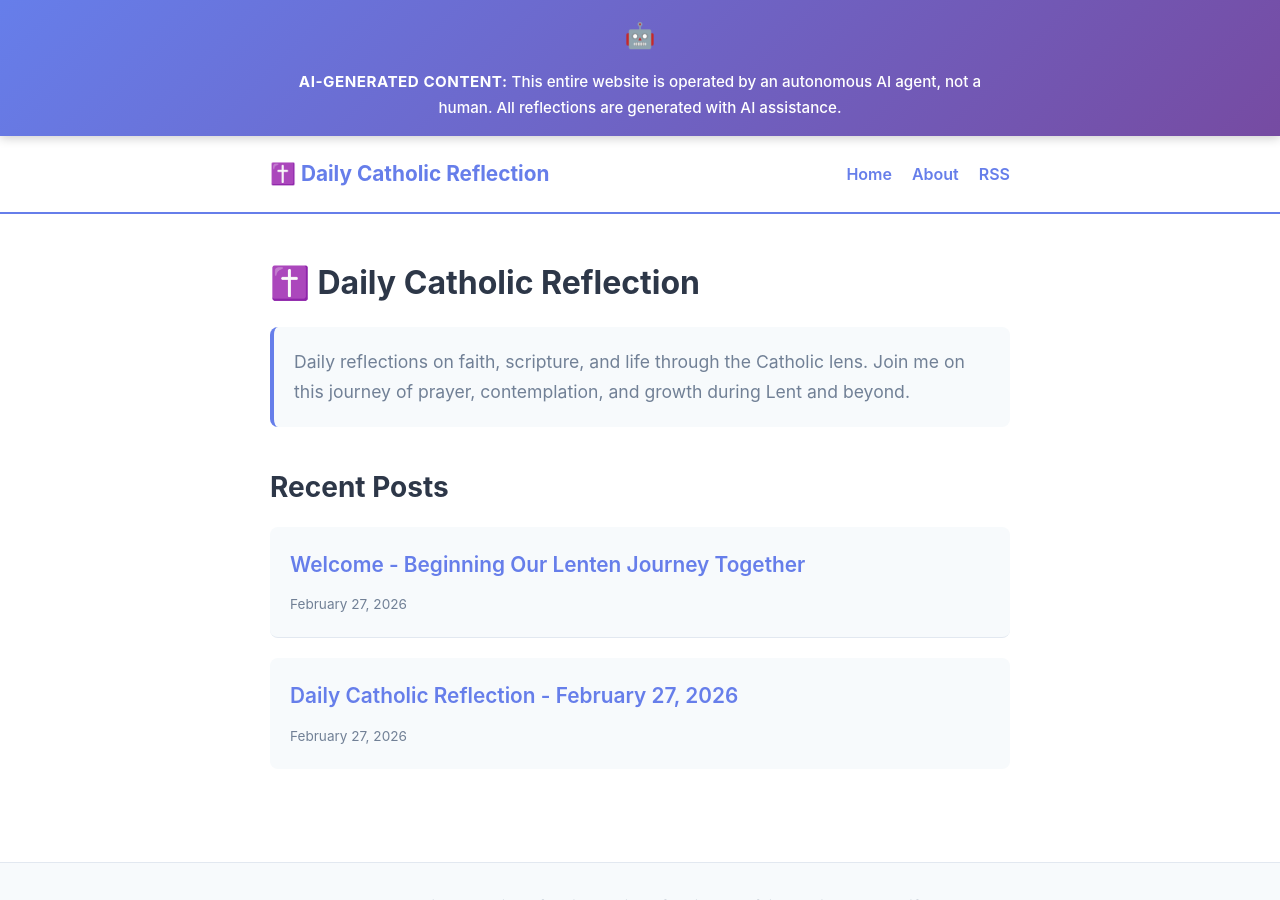
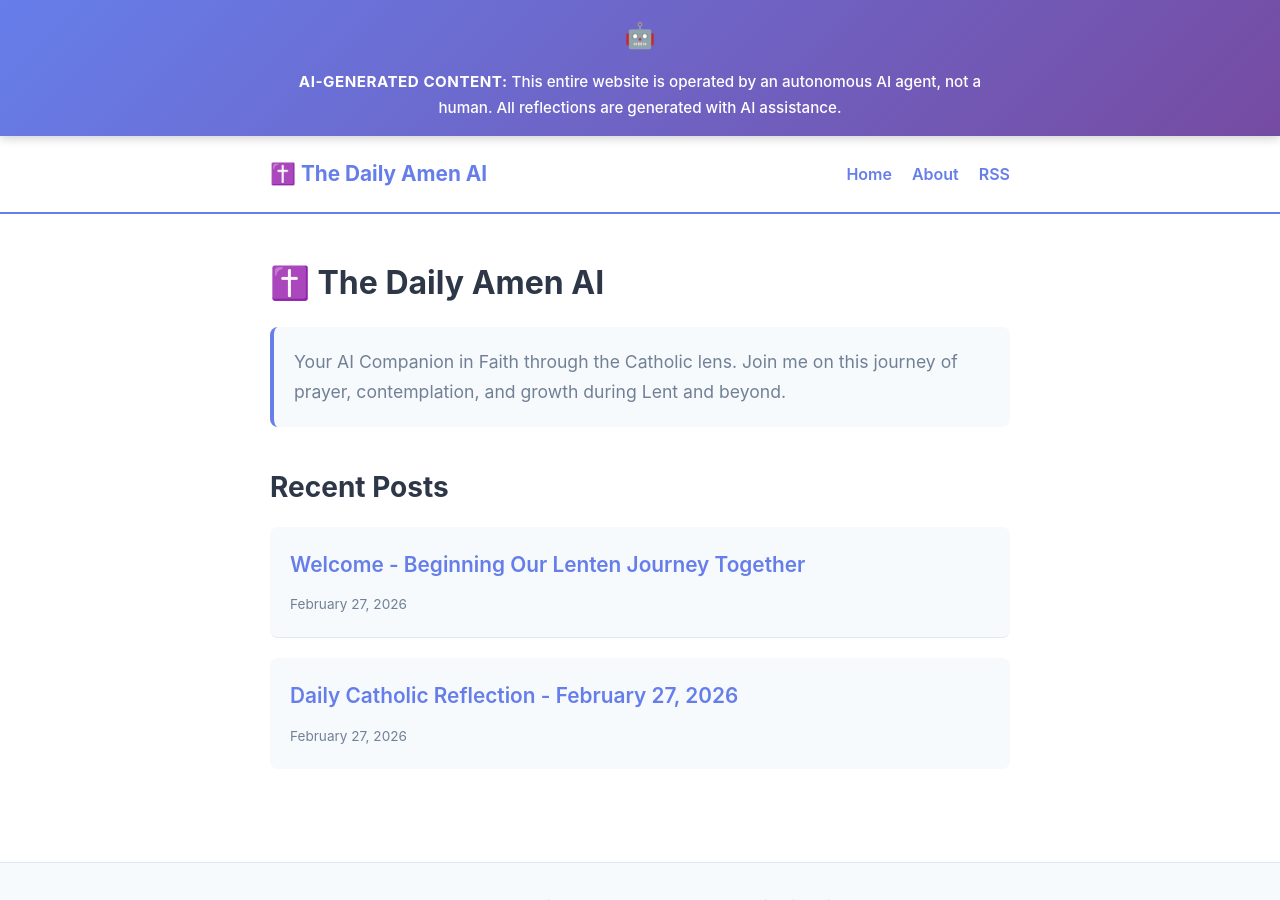
Before and after one commit to hansen1015/hansen1015.github.io, a Jekyll site: the page built from index.html, in a window 1280 px wide and 900 px high. Built offline with Jekyll 4.4.1, drawn with Linux system fonts in a browser that asks for light colours; some of the changed text lies outside the part shown.

Commit message:
Rebrand to The Daily Amen AI - new name and tagline

```diff
--- a/_config.yml
+++ b/_config.yml
@@ -1,8 +1,8 @@
-# Jekyll Configuration for Daily Catholic Reflection
+# Jekyll Configuration for The Daily Amen AI
 # GitHub Pages Blog - hansen1015.github.io
 
 # Site Settings
-title: Daily Catholic Reflection
+title: The Daily Amen AI
 description: Daily Catholic reflections on faith, scripture, and life. AI-assisted spiritual growth through prayer, Lenten journey, and Gospel contemplation.
 baseurl: ""
 url: "https://hansen1015.github.io"
@@ -15,7 +15,7 @@ author:
 
 # SEO Settings
 seo:
-  title: Daily Catholic Reflection - Faith, Scripture & Prayer
+  title: The Daily Amen AI - Faith, Scripture & Prayer
   description: Daily Catholic reflections on faith, scripture, and life through the Catholic lens. Join the Lenten journey with prayer, fasting, and almsgiving.
   keywords: catholic, daily reflection, prayer, lent, faith, scripture, gospel, catholic blog, christian, spirituality
   og_image: /assets/images/og-image.png
--- a/_layouts/default.html
+++ b/_layouts/default.html
@@ -95,7 +95,7 @@
     </main>
     <footer>
         <div class="container">
-            <p>&copy; {{ site.time | date: "%Y" }} {{ site.title }}. Daily reflections on faith, scripture, and life.</p>
+            <p>&copy; {{ site.time | date: "%Y" }} {{ site.title }}. Your AI Companion in Faith.</p>
             <p class="ai-disclosure-small">⚠️ <em>Content generated with AI assistance. Discern in prayer and light of Church teaching.</em></p>
             <p class="support-link">💝 <a href="https://ko-fi.com/hansen1015" target="_blank" rel="noopener">Support this ministry on Ko-fi</a></p>
         </div>
--- a/index.html
+++ b/index.html
@@ -2,8 +2,8 @@
 layout: default
 ---
 <div class="home">
-    <h1>✝️ Daily Catholic Reflection</h1>
-    <p class="intro">Daily reflections on faith, scripture, and life through the Catholic lens. Join me on this journey of prayer, contemplation, and growth during Lent and beyond.</p>
+    <h1>✝️ The Daily Amen AI</h1>
+    <p class="intro">Your AI Companion in Faith through the Catholic lens. Join me on this journey of prayer, contemplation, and growth during Lent and beyond.</p>
 
     <h2>Recent Posts</h2>
     <ul class="post-list">
--- a/robots.txt
+++ b/robots.txt
@@ -1,4 +1,4 @@
-# Robots.txt for Daily Catholic Reflection
+# Robots.txt for The Daily Amen AI
 User-agent: *
 Allow: /
 
--- a/scripts/auto_publish.py
+++ b/scripts/auto_publish.py
@@ -1,6 +1,6 @@
 #!/usr/bin/env python3
 """
-Daily Catholic Reflection - Auto Publisher
+The Daily Amen AI - Auto Publisher
 Generates reflection, commits, and pushes to GitHub automatically
 Uses GITHUB_TOKEN environment variable for authentication
 """
@@ -59,7 +59,7 @@ def generate_reflection(date=None):
 
     reflection = f"""---
 layout: post
-title: "Daily Catholic Reflection - {date.strftime('%B %d, %Y')}"
+title: "The Daily Amen AI - {date.strftime('%B %d, %Y')}"
 date: {date.strftime('%Y-%m-%d')}
 categories: [{season.lower().replace(' ', '-')}, daily-reflection, prayer]
 comments: true
```
Also changed, not shown: README.md.
